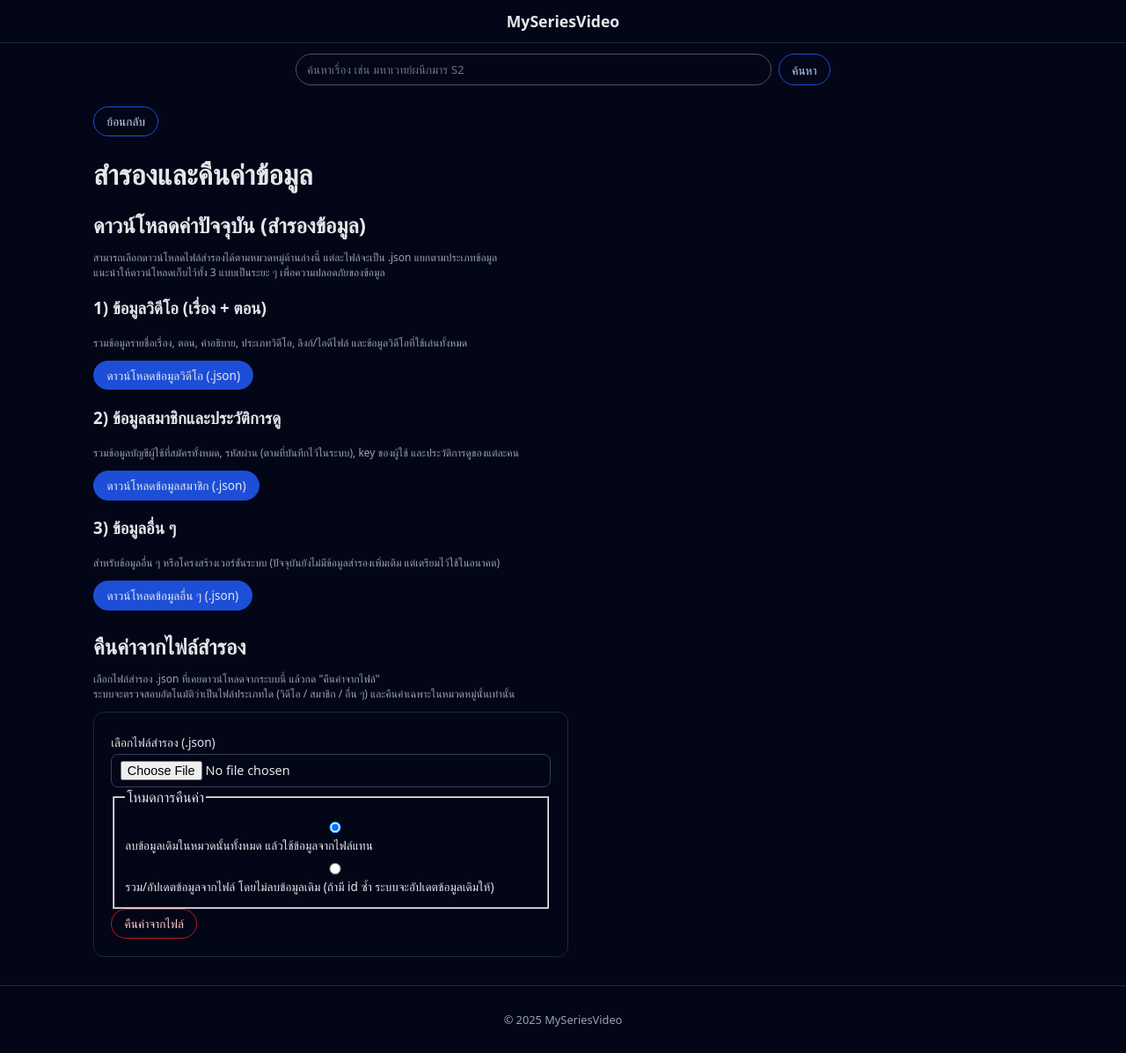
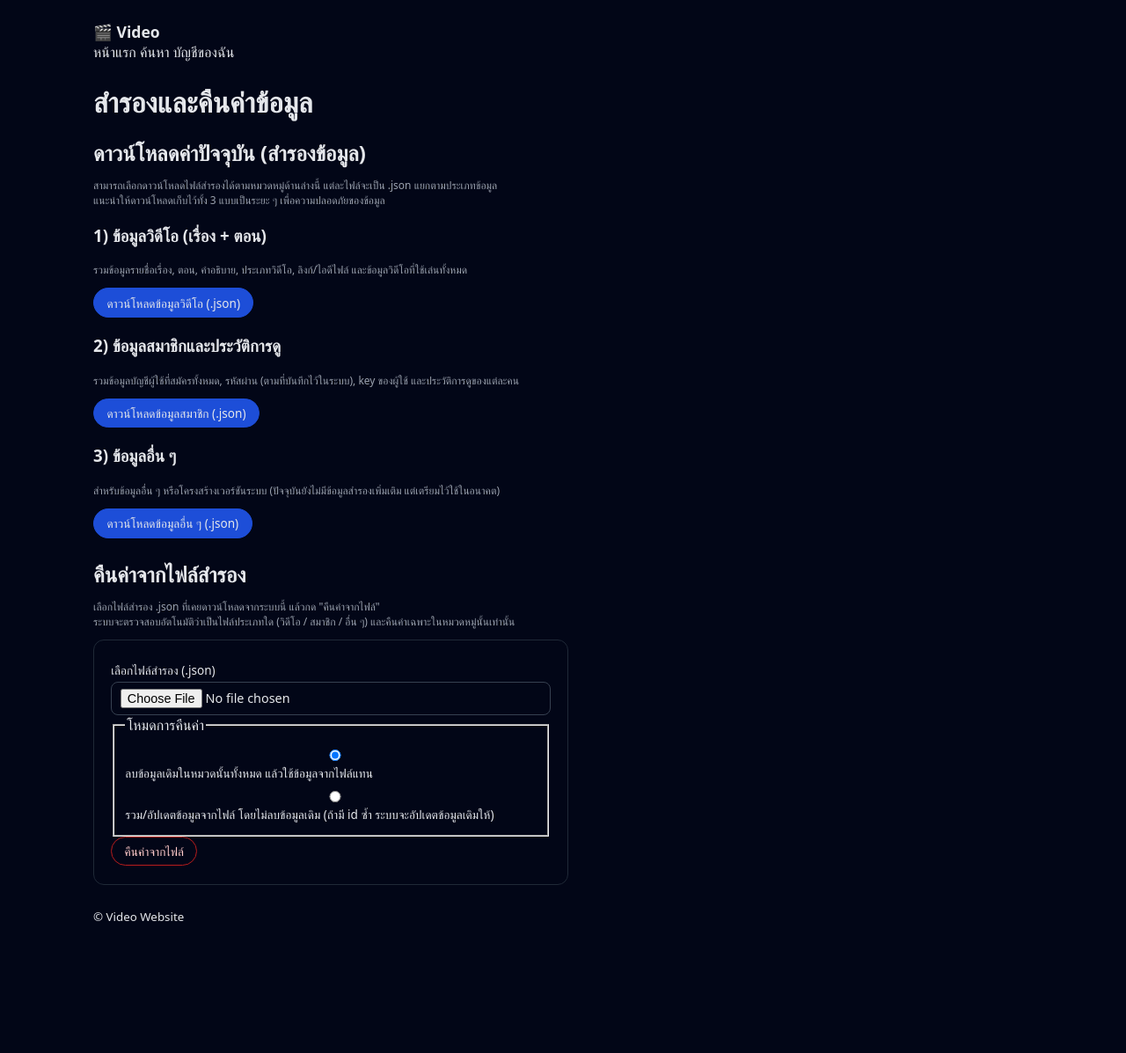
Before and after one commit to Phechr2025/free-video, a Flask app: page /admin/backup in a window 1280 px wide. Shown: the whole page at 88% size. After the commit the page ends 1047 px from the top, so only its background shows below. Run offline with Flask 3, Linux system fonts and the light colour scheme; the visitor is signed in with stand-in values (Sample User, id 1); some libraries are stand-ins or nearby versions.

Commit message:
Update base.html

```diff
--- a/templates/base.html
+++ b/templates/base.html
@@ -1,141 +1,47 @@
-
 <!DOCTYPE html>
 <html lang="th">
 <head>
-  <meta charset="UTF-8" />
-  <title>{% block title %}เว็บดูวิดีโอแบบแยกเรื่อง{% endblock %}</title>
-  <meta name="viewport" content="width=device-width, initial-scale=1" />
-  <link rel="stylesheet" href="{{ url_for('static', filename='style.css') }}" />
+  <meta charset="UTF-8">
+  <meta name="viewport" content="width=device-width, initial-scale=1.0">
+  <title>{% block title %}Video Website{% endblock %}</title>
+
+  <link rel="stylesheet" href="{{ url_for('static', filename='style.css') }}">
 </head>
 <body>
-  <header class="navbar">
-    <button type="button" class="menu-toggle" id="menu-toggle" aria-label="เปิดเมนู">
-      <span></span>
-      <span></span>
-      <span></span>
-    </button>
-    <div class="nav-center">
-      <a href="{{ url_for('index') }}" class="brand">MySeriesVideo</a>
+
+  <!-- ===== Header ===== -->
+  <header class="site-header">
+    <div class="container">
+      <div class="brand">
+        <a href="{{ url_for('index') }}">🎬 Video</a>
+      </div>
+
+      <nav class="nav">
+        <a href="{{ url_for('index') }}">หน้าแรก</a>
+        <a href="{{ url_for('search') }}">ค้นหา</a>
+        <a href="{{ url_for('my_page') }}">บัญชีของฉัน</a>
+      </nav>
     </div>
-    <nav class="nav-right"></nav>
   </header>
 
-  <div id="side-menu-backdrop" class="side-menu-backdrop"></div>
-  <aside id="side-menu" class="side-menu">
-    <div class="side-menu-header">
-      <span class="side-menu-title">เมนู</span>
-      <button type="button" class="side-menu-close" id="side-menu-close" aria-label="ปิดเมนู">×</button>
+  <!-- ===== Main ===== -->
+  {% set container_class = "container" %}
+  {% if page_container == "wide" %}
+    {% set container_class = "container container-wide" %}
+  {% endif %}
+
+  <main class="site-main">
+    <div class="{{ container_class }}">
+      {% block content %}{% endblock %}
     </div>
-    <nav class="side-menu-links">
-      <a href="{{ url_for('index') }}">หน้าหลัก</a>
-
-      {% if session.get('user_id') %}
-        <div class="side-menu-section-title">บัญชีของฉัน</div>
-        <div class="side-menu-admin-box">
-          <a href="{{ url_for('my_page') }}">ประวัติการดู</a>
-          <a href="{{ url_for('user_account') }}">ตั้งค่าบัญชี</a>
-          <a href="{{ url_for('user_logout') }}" class="side-menu-logout">ออกจากระบบผู้ใช้</a>
-        </div>
-      {% else %}
-        <div class="side-menu-admin-box">
-          <a href="{{ url_for('user_login') }}">เข้าสู่ระบบ</a>
-          <a href="{{ url_for('user_register') }}">สมัครบัญชี</a>
-        </div>
-      {% endif %}
-
-      {% if session.get('is_admin') %}
-        <div class="side-menu-section-title">สำหรับแอดมิน</div>
-        <div class="side-menu-admin-box">
-          <a href="{{ url_for('admin_series') }}">จัดการเรื่อง</a>
-          <a href="{{ url_for('admin_users') }}">จัดการผู้ใช้</a>
-          <a href="{{ url_for('admin_backup') }}">สำรอง / คืนค่า</a>
-          <a href="{{ url_for('admin_account') }}">บัญชีแอดมิน</a>
-          <a href="{{ url_for('admin_logout') }}" class="side-menu-logout">ออกจากระบบแอดมิน</a>
-        </div>
-      {% else %}
-        <a href="{{ url_for('admin_login') }}">หลังบ้าน</a>
-      {% endif %}
-    </nav>
-  </aside>
-
-<form class="search-form" action="{{ url_for('search') }}" method="get">
-  <input
-    type="text"
-    name="q"
-    class="search-input"
-    placeholder="ค้นหาเรื่อง เช่น มหาเวทย์ผนึกมาร S2"
-    value="{{ request.args.get('q','') if request.endpoint == 'search' else '' }}"
-    required
-  />
-  <button type="submit" class="btn search-btn">ค้นหา</button>
-</form>
-
-
-  <main class="container">
-    {% if request.endpoint != 'index' %}
-      <div class="back-row">
-        <button type="button" class="btn back-btn" onclick="window.history.back();">ย้อนกลับ</button>
-      </div>
-    {% endif %}
-
-    {% with messages = get_flashed_messages(with_categories=true) %}
-      {% if messages %}
-        <div class="flash-container">
-          {% for category, message in messages %}
-            <div class="flash {{ category }}">{{ message }}</div>
-          {% endfor %}
-        </div>
-      {% endif %}
-    {% endwith %}
-
-    {% block content %}{% endblock %}
   </main>
 
-  <footer class="footer">
-    <p>© 2025 MySeriesVideo</p>
+  <!-- ===== Footer ===== -->
+  <footer class="site-footer">
+    <div class="container">
+      <small>© Video Website</small>
+    </div>
   </footer>
 
-  <script>
-    document.addEventListener("DOMContentLoaded", function () {
-      var menuToggle = document.getElementById("menu-toggle");
-      var sideMenu = document.getElementById("side-menu");
-      var backdrop = document.getElementById("side-menu-backdrop");
-      var closeBtn = document.getElementById("side-menu-close");
-
-      function openMenu() {
-        if (!sideMenu || !backdrop) return;
-        sideMenu.classList.add("open");
-        backdrop.classList.add("open");
-      }
-
-      function closeMenu() {
-        if (!sideMenu || !backdrop) return;
-        sideMenu.classList.remove("open");
-        backdrop.classList.remove("open");
-      }
-
-      if (menuToggle) {
-        menuToggle.addEventListener("click", function () {
-          if (sideMenu && sideMenu.classList.contains("open")) {
-            closeMenu();
-          } else {
-            openMenu();
-          }
-        });
-      }
-
-      if (closeBtn) {
-        closeBtn.addEventListener("click", closeMenu);
-      }
-
-      if (backdrop) {
-        backdrop.addEventListener("click", closeMenu);
-      }
-    });
-  </script>
-
-
-  <script src="https://challenges.cloudflare.com/turnstile/v0/api.js" async defer></script>
-
 </body>
-</html>
+  </html>
```
